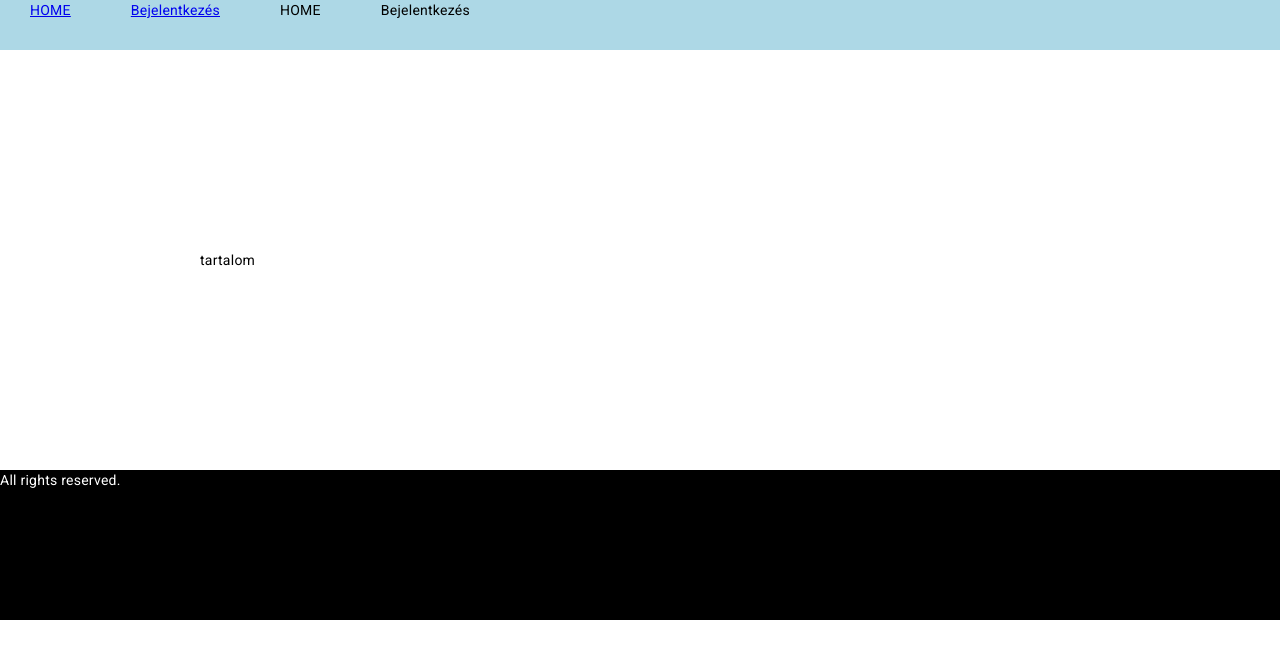
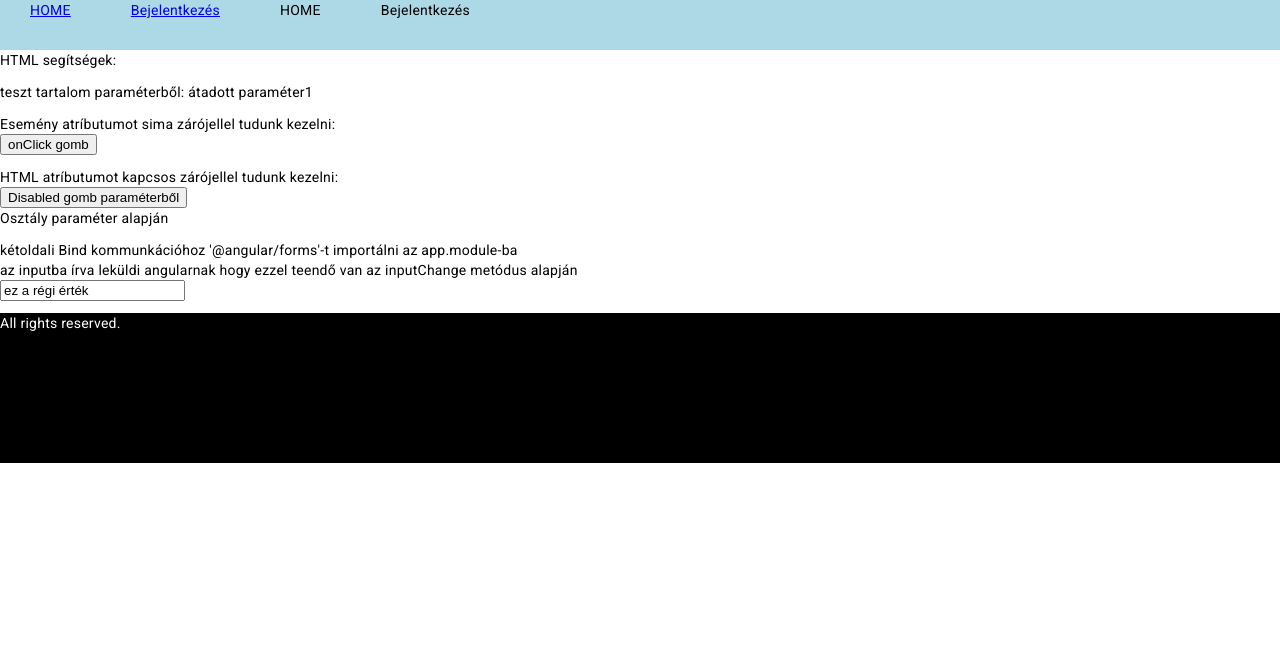
Before and after one commit to buthiattila/angular-oktatas, an Angular app: page /info in a window 1280 px wide. Before the commit this address led to /home. Shown: the top 658 px of the page. Built offline with nearby package versions, Linux system fonts and the light colour scheme.

Commit message:
4.óra flzárkózás

```diff
--- a/src/app/app-routing.module.ts
+++ b/src/app/app-routing.module.ts
@@ -5,9 +5,14 @@ import { HomeComponent } from './feature/home/home.component';
 import { LoginComponent } from './feature/login/login.component';
 import { PostComponent } from './feature/post/post.component';
 import { PostsComponent } from './feature/posts/posts.component';
+import { InfoComponent } from './info/info.component';
 
 const routes: Routes = [
 
+  {
+    path: 'info',
+    component: InfoComponent
+  },
   {
     path: 'home',
     component: HomeComponent
--- a/src/app/info/info.component.html
+++ b/src/app/info/info.component.html
@@ -1 +1,17 @@
-<p>info works!</p>
+<p>HTML segítségek:</p>
+<p>teszt tartalom paraméterből: {{teszt_parameter}}</p>
+<p>
+  Esemény atríbutumot sima zárójellel tudunk kezelni:<br>
+  <button (click)="buttonClicked()">onClick gomb</button><br>
+</p>
+<p>
+  HTML atríbutumot kapcsos zárójellel tudunk kezelni:<br>
+  <button [disabled]="shouldDisable">Disabled gomb paraméterből</button><br>
+  <span [class]="classByLogic === 'ok' ? 'ez-az-oszaly':'az-az-oszaly'">Osztály paraméter alapján</span>
+</p>
+<p>
+  kétoldali Bind kommunkációhoz '@angular/forms'-t importálni az app.module-ba<br>
+  az inputba írva leküldi angularnak hogy ezzel teendő van az inputChange metódus alapján<br>
+  <input [(ngModel)]="inputValueOld" (change)="inputChange()" name="teszt_input" id="teszt_input"><br>
+  <span>{{inputValueNew}}</span>
+</p>
--- a/src/app/info/info.component.ts
+++ b/src/app/info/info.component.ts
@@ -1,4 +1,4 @@
-import { Component } from '@angular/core';
+import {Component} from '@angular/core';
 
 @Component({
   selector: 'app-info',
@@ -7,6 +7,29 @@ import { Component } from '@angular/core';
 })
 export class InfoComponent {
 
+  private valtozo: string = 'valami';
+  private readonly valtozo4: any = undefined; // readonly-csak a constructor-ban írható felül
+  protected valtozo2: string | number = 20;
+  public valtozo3: object = {};
 
+  alap_valtozo_tipusok: string | number | boolean | undefined | null | symbol | bigint;
+  visszateresi_tipusok: void | any | string | number | boolean;
+
+  array: [string, string, number] = ['valami', 'semmi', 1]; // 3 elemű tömb esetén előre definiálva az elemek típusai
+
+  teszt_parameter: string = 'átadott paraméter1';  // interpoláció
+  shouldDisable: boolean = false;
+  classByLogic: string = 'ok';
+  inputValueOld: string = 'ez a régi érték';
+  inputValueNew: string = '';
+
+  buttonClicked(): void {
+    this.shouldDisable = !this.shouldDisable;
+    this.inputValueNew = 'ez az új érték gombnyomásra';
+  }
+
+  inputChange(): void {
+    console.log('átírt érték bevitelre');
+  }
 
 }
--- a/src/app/info/user.interface.ts
+++ b/src/app/info/user.interface.ts
@@ -1,9 +1,10 @@
 /**
  * INFO:
  * Meghatározza, hogy egy adott típus milyen paramétereket milyen azonossággal kell kötelezően tartalmaznia
+ * az első betűt ajánlatos nagy I-vel kezdeni, hogy azonnal látszódjon, hogy interface-ről van szó
  */
 
-interface User {
+export interface IUser {
   id: number,
   username: string,
   email: string,
```
Also changed, not shown: src/app/info/info.md (added, +1 -0 lines), src/app/info/validator.interface.ts (added, +11 -0 lines), src/app/info/validator.service.ts (+9 -8 lines).
